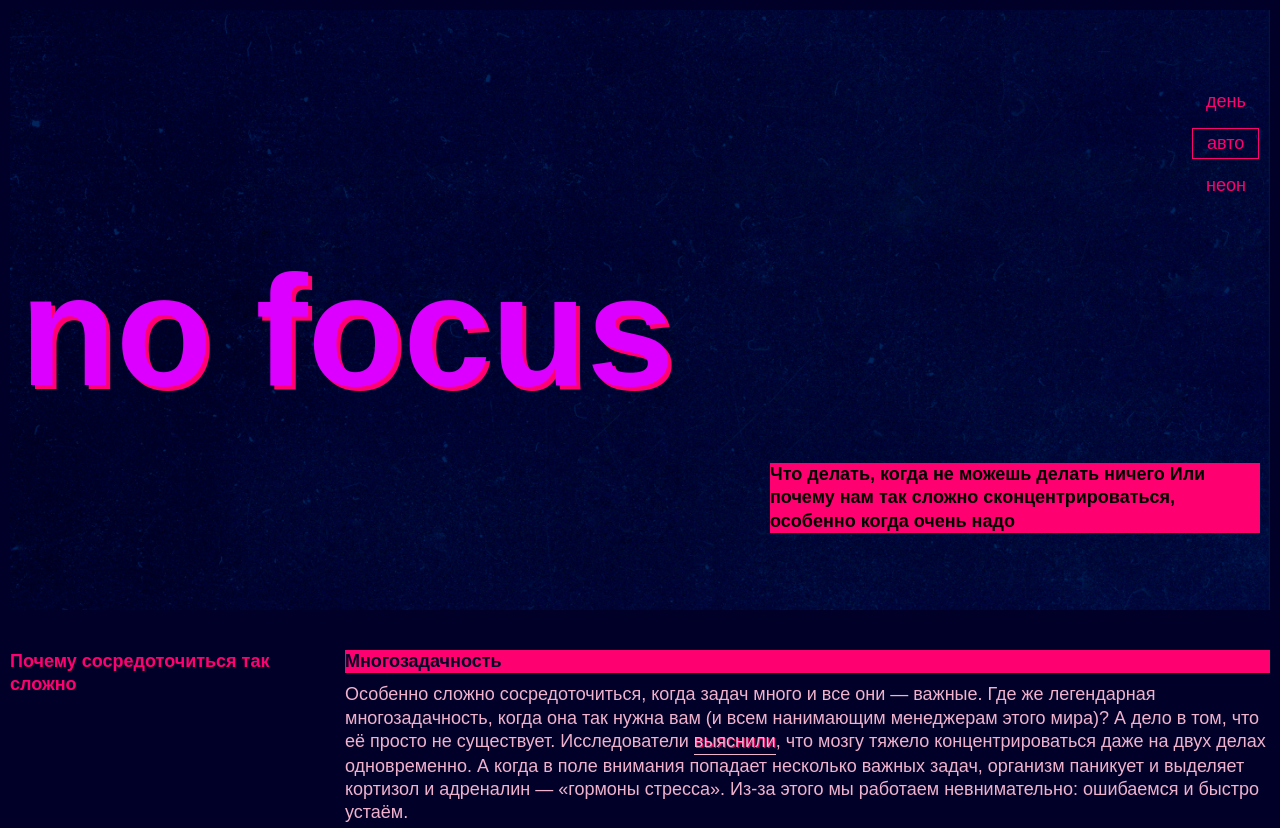
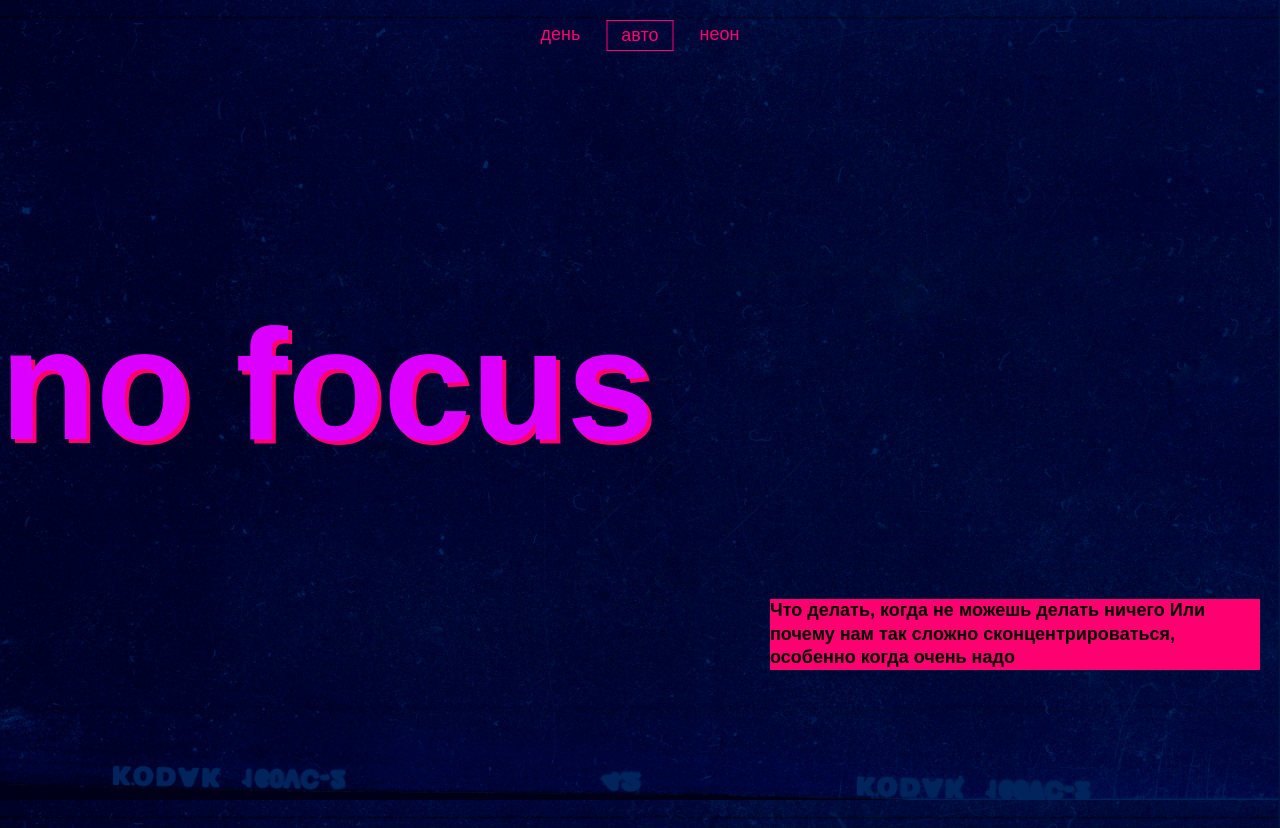
Before and after one commit to KonstaBartosh/slozhno-sosredotochitsya, a plain HTML site: page index.html in a window 1280 px wide. Shown: the top 828 px of the page. Drawn offline with Linux system fonts and the light colour scheme.

Commit message:
fix: add background image for the whole page as paralax

```diff
--- a/styles/style.css
+++ b/styles/style.css
@@ -1,24 +1,18 @@
 .page {
-  position: relative;
-  display: flex;
-  flex-direction: column;
+  padding: 10px;
   background-color: var(--bg-color);
-  padding: 10px;
+  background-image: url(../images/cover-image-dark.png);
+  background-repeat: no-repeat;
+  background-position: bottom;
+  background-size: cover;
+  background-attachment: fixed;
 }
 
 .header {
-  height: 600px;
-  /* position: absolute;
-  inset: 0; */
-  background-image: url(../images/cover-image-dark.png);
-  background-repeat: no-repeat;
-  background-position: center;
-  background-size: cover;
-
   display: grid;
   grid-template-rows: min-content min-content min-content;
   align-content: space-evenly;
-  padding: 10px;
+  height: 100vh;
 }
 
 .header__theme-menu {
@@ -137,6 +131,10 @@
 }
 
 @media (min-width: 768px) {
+  .page {
+    padding: 20px;
+  }
+
   .content__block:nth-child(odd) {
     grid-template-columns: 236px auto;
   }
@@ -153,6 +151,21 @@
 }
 
 @media (min-width: 1024px) {
+  .header__title {
+    margin-inline-start: -20px;
+  }
+
+  .header__theme-menu {
+    position: absolute;
+    top: 20px;
+    left: 50%;
+    transform: translateX(-50%);
+  }
+
+  .header__theme-menu-list {
+    flex-direction: row;
+  }
+
   .content__block:nth-child(odd) {
     grid-template-columns: 315px auto;
   }
```
Also changed, not shown: index.html (+1 -1 lines).
